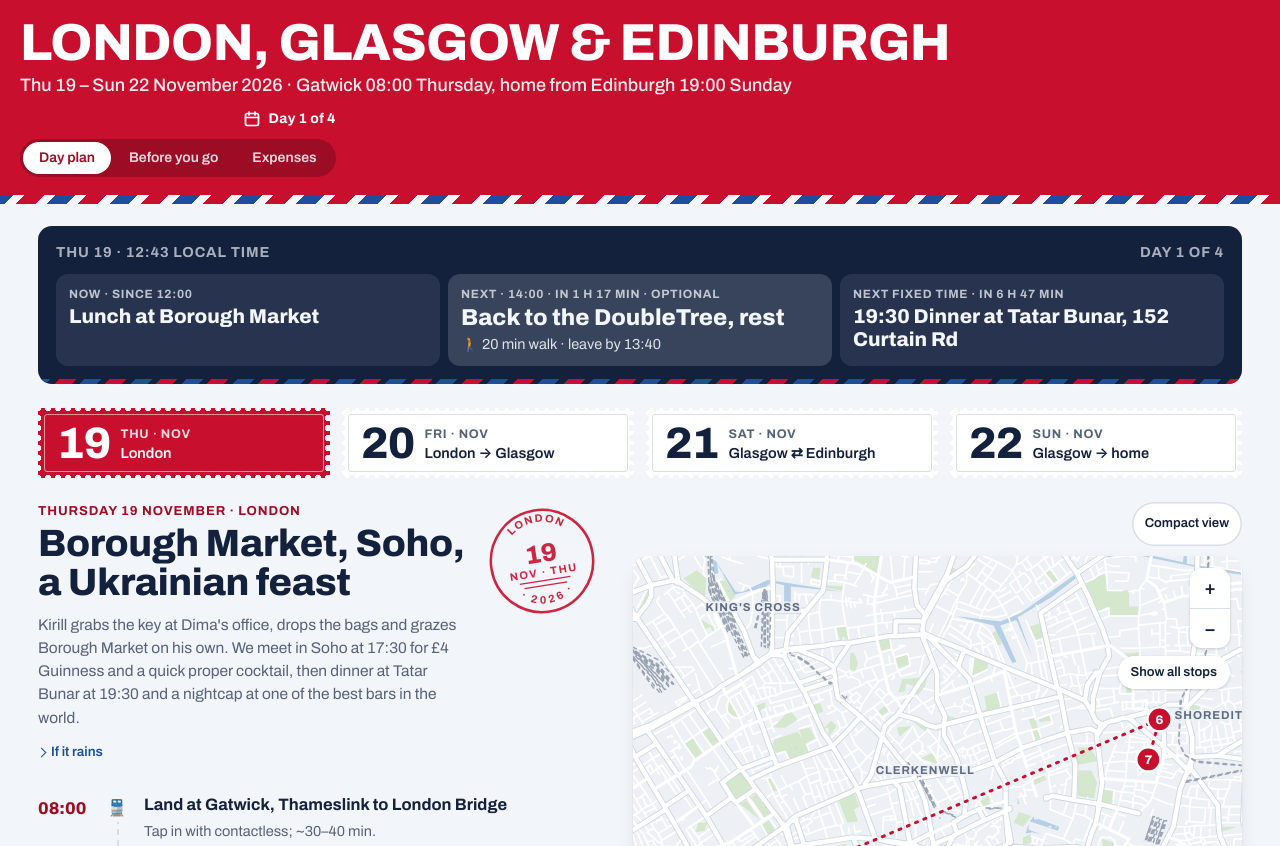
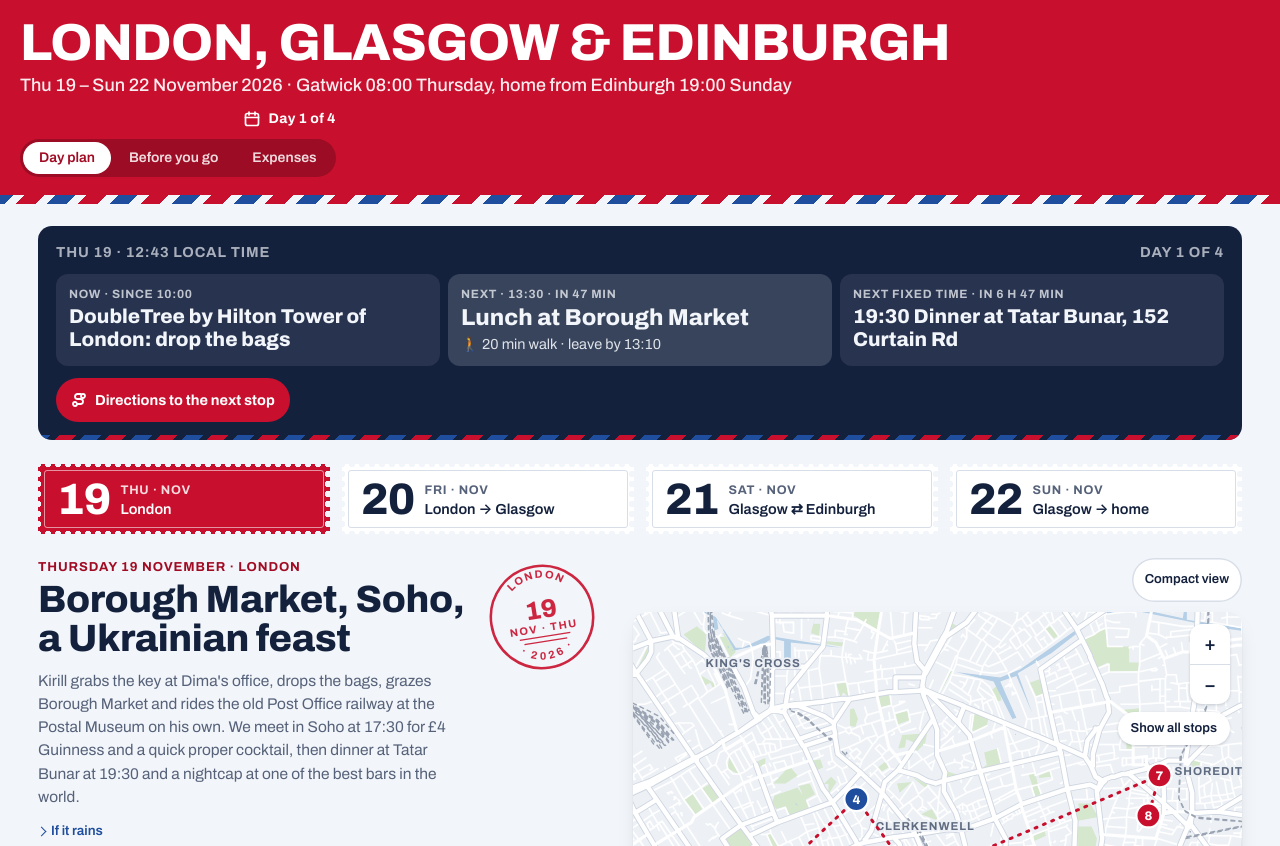
Before and after one commit to kirkopopop/UkTrip, a plain HTML site: page index.html in a window 1280 px wide. Shown: the top 846 px of the page. Drawn offline with Linux system fonts and the light colour scheme.

Commit message:
Postal Museum moved to Thursday afternoon; Harry Potter Shop on Friday morning
Co-Authored-By: Claude Opus 5.5 <noreply@anthropic.com>
Claude-Session: https://claude.ai/code/session_016AL8XRow91bzKUxVzN1A8N

```diff
--- a/index.html
+++ b/index.html
@@ -763,21 +763,21 @@ var DAYS = [
  { id:"thu", iso:"2026-11-19", cities:["london"], tab:"Thu 19", place:"London", date:"Thursday 19 November", city:"london",
    title:"Borough Market, Soho, a Ukrainian feast",
    rain:["Borough Market is under cover, so lunch works in any weather.","Wet afternoon: the London Mithraeum (free, indoors) is a short walk from the hotel. Skip Horizon 22 unless the cloud is high.","The evening is all indoors; Soho to Shoreditch is by Elizabeth line."],
-   intro:"Kirill grabs the key at Dima's office, drops the bags and grazes Borough Market on his own. We meet in Soho at 17:30 for £4 Guinness and a quick proper cocktail, then dinner at Tatar Bunar at 19:30 and a nightcap at one of the best bars in the world.",
+   intro:"Kirill grabs the key at Dima's office, drops the bags, grazes Borough Market and rides the old Post Office railway at the Postal Museum on his own. We meet in Soho at 17:30 for £4 Guinness and a quick proper cocktail, then dinner at Tatar Bunar at 19:30 and a nightcap at one of the best bars in the world.",
    off:"<b>08:00</b> Kirill lands at Gatwick → Thameslink to London Bridge, ~35 min.<br><b>Hotel:</b> DoubleTree by Hilton Tower of London, 7 Pepys St (Tower Hill). Check-in from 15:00, check-out by 12:00.",
    stops:[
     {t:"08:00", n:"Land at Gatwick, Thameslink to London Bridge", k:"fixed", tr:"train", p:"Tap in with contactless; ~30–40 min.", who:"Kirill", off:true},
     {t:"09:15", n:"Pick up the key at Deliveroo HQ", go:{m:"walk",min:10,txt:"across London Bridge"}, p:"The River Building, 1 Cousin Lane, by Cannon Street station: a 10-min walk across London Bridge.", who:"Kirill", ll:[51.5101,-0.0917], q:"Deliveroo The River Building 1 Cousin Lane London"},
     {t:"10:00", n:"DoubleTree by Hilton Tower of London: drop the bags", chk:"doubletree", go:{m:"walk",min:15,txt:"east along the river"}, p:"7 Pepys St, 3 min from Tower Hill station; a 15-min walk east along the river from Deliveroo HQ. Check-in is from 15:00, so ask about early check-in and freshen up after the early flight.", who:"Kirill", booked:true, ll:[51.5106,-0.0780], q:"DoubleTree by Hilton London Tower of London, 7 Pepys Street"},
-    {t:"12:00", n:"Lunch at Borough Market", go:{m:"walk",min:20,txt:"over London Bridge"}, p:"Full market day (10:00–17:00). Graze these four, all within a couple of minutes of each other:", who:"Kirill", ll:[51.5055,-0.0910], q:"Borough Market, London",
+    {t:"13:30", n:"Lunch at Borough Market", go:{m:"walk",min:20,txt:"over London Bridge"}, p:"Full market day (10:00–17:00). Graze these four, all within a couple of minutes of each other:", who:"Kirill", ll:[51.5055,-0.0910], q:"Borough Market, London",
       subs:[
         ["Ginger Pig","The butcher's cult hot sausage roll; Scotch eggs too. Three Crown Square.","Ginger Pig Borough Market"],
         ["The Black Pig","Honey, truffle and parmesan pork ciabatta, finished over coals.","The Black Pig Borough Market"],
         ["Turnips","The viral cup of strawberries under warm chocolate, ~£8.50.","Turnips Borough Market"],
         ["Bread Ahead","Filled doughnuts from the original bakery stall on Cathedral Street.","Bread Ahead Borough Market Cathedral Street"]
       ]},
-    {t:"14:00", n:"Back to the DoubleTree, rest", k:"opt", go:{m:"walk",min:20,txt:"back over London Bridge"}, p:"20 min on foot from Borough Market over London Bridge. Up since ~04:30: recharge before the evening; the rooftop bar is right there. Or pick something from the spare-time list in Before you go.", who:"Kirill", off:true},
-    {t:"17:30", n:"£4 Guinness at Simmons Greek Street", go:{m:"tube",min:30,est:true,txt:"Tower Hill to Soho"}, p:"We meet here. Retro Soho bar with hidden karaoke rooms; happy hour 15:00–20:00, so Soho comes before dinner.", fee:["£4 a pint","paid"], ll:[51.5140,-0.1314], q:"Simmons Greek Street, Soho, London"},
+    {t:"15:00", n:"Postal Museum + Mail Rail, Clerkenwell", chk:"mail", go:{m:"train",min:25,leave:"14:30",txt:"Thameslink London Bridge → Farringdon (~7 min, every few minutes), then a 12-minute walk up Farringdon Road"}, p:"A 15-minute ride through the tunnels of the Post Office's driverless underground railway (1927–2003), then the museum. Book a ride slot online for 15:00–15:30 and arrive 15 minutes before it; the last ride leaves at 16:00 and the museum closes at 17:00.", who:"Kirill", fee:["~£20","paid"], book:true, ll:[51.5246,-0.1134], q:"The Postal Museum, Phoenix Place, London"},
+    {t:"17:30", n:"£4 Guinness at Simmons Greek Street", go:{m:"tube",min:25,leave:"16:50",txt:"10-minute walk back to Farringdon, then the Elizabeth line to Tottenham Court Road (4 min) and 5 minutes on foot into Soho"}, p:"We meet here. Retro Soho bar with hidden karaoke rooms; happy hour 15:00–20:00, so Soho comes before dinner.", fee:["£4 a pint","paid"], ll:[51.5140,-0.1314], q:"Simmons Greek Street, Soho, London"},
     {t:"18:20", n:"Swift Soho, 12 Old Compton St", k:"opt", p:"One of London's best cocktail bars: one quick drink. The Irish coffee upstairs is famous; the downstairs whisky room does a great Old Fashioned. Leave by 18:55 for dinner.", fee:["~£14 a cocktail","paid"], ll:[51.5131,-0.1302], q:"Swift Soho, 12 Old Compton Street, London",
       more:"<p>Close by if Swift is full: <b>Three Sheets Soho</b> (13 Manette St), No. 11 in the UK's Top 50 Cocktail Bars 2026. <b>Bar Termini</b> (7 Old Compton St) is No. 8, but it's a Negroni specialist.</p>"},
     {t:"19:30", n:"Dinner at Tatar Bunar, 152 Curtain Rd", k:"fixed", chk:"tatar", go:{m:"tube",min:20,leave:"18:55",txt:"Elizabeth line Tottenham Court Road → Liverpool Street (4 min), then a 12-min walk up to Curtain Road"}, p:"Southern Ukrainian (Bessarabian) cooking from an Odesa team; in the Michelin Guide since March 2026. Order a grill centrepiece and the onion bread with lardo.", fee:["~£60–80","paid"], booked:true, ll:[51.5262,-0.0808], q:"Tatar Bunar, 152 Curtain Road, London",
@@ -788,14 +788,14 @@ var DAYS = [
    ]},
  { id:"fri", iso:"2026-11-20", cities:["london"], mark:"LONDON · EUSTON", tab:"Fri 20", place:"London → Glasgow", date:"Friday 20 November", city:"london",
    title:"Barry's, games, Heard, sleeper north",
-   rain:["Every stop today is indoors, and the Covent Garden hops are about 5 minutes each.","The Tube hops (Barry's, the hotel, the Postal Museum, the bag run) keep you dry; only the 12-minute walk up Farringdon Road is outside."],
-   intro:"Kirill does Barry's at 08:00, packs and checks out at the DoubleTree, then rides the old Post Office railway while Dima finishes his short day. Then lunch, an interactive game, a bag run to Euston and a quick Uniqlo stop before an early Covent Garden evening: Michelin-chef burgers at 17:15, an old pub, cocktails above London's oldest restaurant, and the night train to Glasgow.",
+   rain:["Every stop today is indoors, and the Covent Garden hops are about 5 minutes each.","The Tube hops (Barry's, the hotel, the Harry Potter shop, the bag run) keep you dry; Oxford Street is the only longer walk outside."],
+   intro:"Kirill does Barry's at 08:00, packs and checks out at the DoubleTree, then visits the new Harry Potter shop on Oxford Street while Dima finishes his short day. Then lunch, an interactive game, a bag run to Euston and a quick Uniqlo stop before an early Covent Garden evening: Michelin-chef burgers at 17:15, an old pub, cocktails above London's oldest restaurant, and the night train to Glasgow.",
    off:"<b>~23:45</b> Caledonian Sleeper Euston → Glasgow Central, arrive <b>~07:30</b> Saturday.",
    stops:[
     {t:"08:00", n:"Barry's St Paul's, 33 Gutter Lane", k:"fixed", chk:"barrys", go:{m:"tube",min:20,leave:"07:35",txt:"From the DoubleTree: District or Circle line Tower Hill → Mansion House (2 stops), then 8 minutes on foot up to Gutter Lane, off Cheapside. Or walk it in ~25 minutes. Take just the gym kit and a change of clothes; the bag stays in the room (check-out is noon). First class at this studio, so arrive ~10 minutes early."}, p:"Booked for 08:00. Barry's City studio, 100 m from St Paul's station: treadmill and floor HIIT in the red room, about 50 minutes. Showers and towels on site.", who:"Kirill", fee:["~£30","paid"], ll:[51.5149,-0.0952], q:"Barry's London St Paul's, 33 Gutter Lane",
       more:"<p>Shower at the studio and leave by ~09:15.</p>"},
     {t:"09:40", n:"DoubleTree: pack, check out, leave the bag", chk:"doubletree", go:{m:"tube",min:20,leave:"09:15",txt:"8 minutes on foot to Mansion House, then the District or Circle line to Tower Hill (2 stops), then 3 minutes on foot"}, p:"Swap the gym kit into the bag, check out (by 12:00) and leave the bag at the front desk until the afternoon bag run.", who:"Kirill", ll:[51.5106,-0.0780], q:"DoubleTree by Hilton London Tower of London, 7 Pepys Street"},
-    {t:"10:45", n:"Postal Museum + Mail Rail, Clerkenwell", chk:"mail", go:{m:"tube",min:25,leave:"10:15",txt:"Circle line Tower Hill → Farringdon (~10 min), then a 12-minute walk up Farringdon Road"}, p:"A 15-minute ride through the tunnels of the Post Office's driverless underground railway (1927–2003), then the museum.", who:"Kirill", fee:["~£18–20","paid"], book:true, ll:[51.5246,-0.1134], q:"The Postal Museum, Phoenix Place, London"},
+    {t:"10:30", n:"Harry Potter Shop, 134–140 Oxford St", k:"opt", go:{m:"tube",min:30,leave:"10:00",txt:"Circle line Tower Hill → Liverpool Street (~5 min), Elizabeth line to Tottenham Court Road (~6 min), then 5 minutes west along Oxford Street"}, p:"The UK's biggest official Harry Potter shop, opened 4 Nov 2026: two floors themed on Diagon Alley, a full-size Knight Bus inside, Oxford Street-only wands and Funko Pops, and the Leaky Cauldron bar for Butterbeer. Opens 10:00; a weekday morning is the quietest time, but expect a queue so soon after opening.", who:"Kirill", ll:[51.5162,-0.1356], q:"Harry Potter Shop, 134-140 Oxford Street, London"},
     {t:"12:30", n:"Light lunch together: place TBD", p:"Keep it small: dinner is at 17:15. Something quick near whichever experience you choose.", off:true},
     {t:"14:00", n:"Interactive experience: pick one", pick:"game", chk:"karts", p:"Four game-style options, all about an hour. Choose together over lunch, then book a slot for two.", book:true, off:true,
       subs:[
@@ -907,7 +907,7 @@ var CHECK = [
   ["jw","Johnnie Walker Journey of Flavour, Sat 15:20 for 2","Booked; Hope Street entrance","Done",true],
   ["tennents","Tennent's brewery tour, Sun 12:00 for 2","tennents.com; check Sunday slots","Now"],
   ["citylink","Citylink Air, Sun 15:30 Glasgow → Edinburgh Airport","citylink.co.uk","This week"],
-  ["mail","Postal Museum + Mail Rail, Fri ~10:45","Kirill only; any slot from ~10:45","This week"],
+  ["mail","Postal Museum + Mail Rail, Thu 15:00–15:30","Kirill only; book a ride slot online","Now"],
   ["barrys","Barry's St Paul's, Fri 08:00","Booked; Kirill only","Done",true],
   ["shower","Ask the Maldron about early check-in or a shower, Sat 07:30","Email or call the hotel","This week"]
 ];
--- a/sw.js
+++ b/sw.js
@@ -1,6 +1,6 @@
 /* Offline copy of the trip page. Online: always fetch the newest page and refresh the copy.
    No signal: serve the saved copy. Fonts are cached the first time they load. */
-var CACHE = "trip-202611190527";
+var CACHE = "trip-202611191242";
 var SHELL = ["./", "index.html", "manifest.webmanifest", "icon-180.png", "icon-512.png"];
 self.addEventListener("install", function(e){
   e.waitUntil(caches.open(CACHE).then(function(c){ return c.addAll(SHELL); }).then(function(){ return self.skipWaiting(); }));
```
Also changed, not shown: src/trip-data.js (+8 -8 lines).
